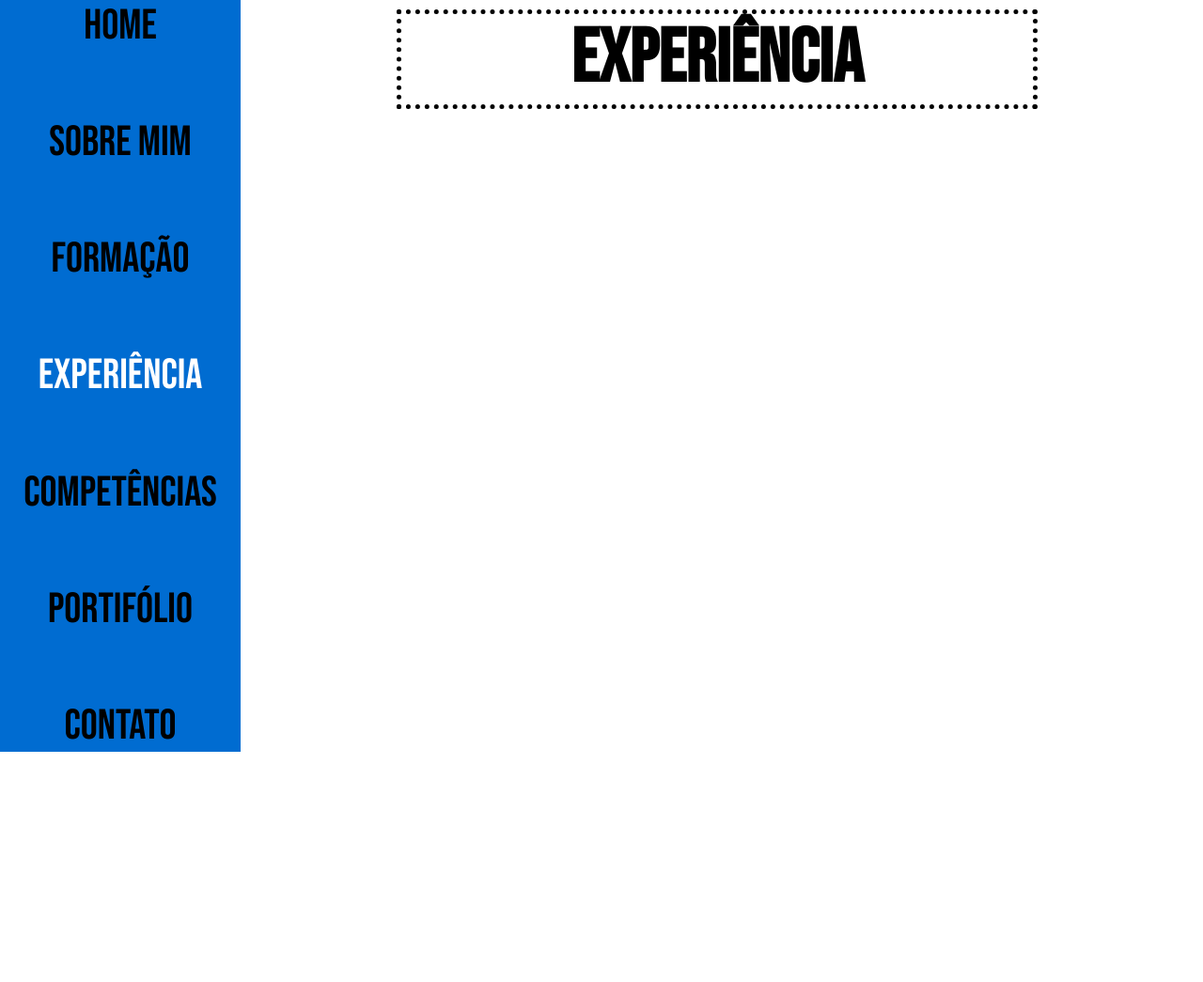
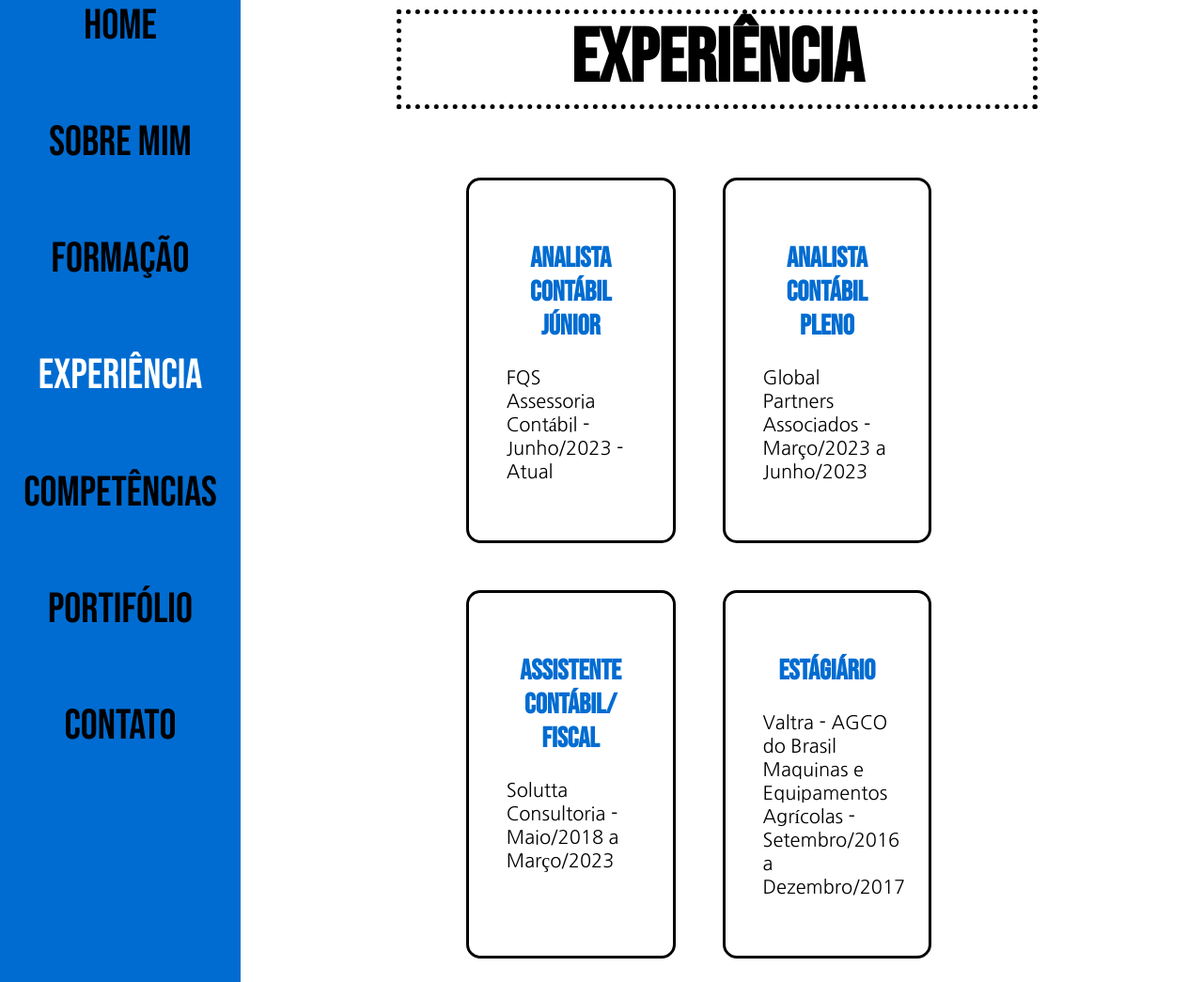
Before and after one commit to Guilherme-stos/Pagina_Pessoal, a plain HTML site: page Experiencia.html in a window 1280 px wide. Shown: the whole page at 94% size. Before the commit the page ends 800 px from the top, so only its background shows below. Drawn offline with Linux system fonts and the light colour scheme.

Commit message:
terminei a página experiencia

```diff
--- a/Experiencia.html
+++ b/Experiencia.html
@@ -28,6 +28,24 @@
     </nav>
     <main class="conteudo_principal">
         <h1>Experiência</h1>
+        <div class="container_experiencia">
+            <div class="cargo_item">
+                <h2 class="titulo_secundario">Analista Contábil Júnior</h2>
+                <p>FQS Assessoria Contábil - Junho/2023 - Atual</p>
+            </div>
+            <div class="cargo_item">
+                <h2 class="titulo_secundario">Analista Contábil Pleno</h2>
+                <p>Global Partners Associados - Março/2023 a Junho/2023</p>
+            </div>
+            <div class="cargo_item">
+                <h2 class="titulo_secundario">Assistente Contábil/ Fiscal</h2>
+                <p>Solutta Consultoria - Maio/2018 a Março/2023</p>
+            </div>
+            <div class="cargo_item">
+                <h2 class="titulo_secundario">Estágiário</h2>
+                <p>Valtra - AGCO do Brasil Maquinas e Equipamentos Agrícolas - Setembro/2016 a Dezembro/2017</p>
+            </div>
+        </div>
     </main>
 </body>
 </html>
--- a/style.css
+++ b/style.css
@@ -106,3 +106,20 @@ strong {
     border: 5px dotted var(--cor-principal);
     border-radius: 15px;
 }
+
+/* Terceira Página */
+
+.container_experiencia {
+    display: grid;
+    grid-template-columns: 35% 35%;
+    margin-left: 20%;
+}
+
+.cargo_item {
+    font-family: var(--fonte-secundaria);
+    border: 3px solid black;
+    border-radius: 15px;
+    padding: 40px;
+    margin: 25px;
+    font-size: 20px;
+}
```
